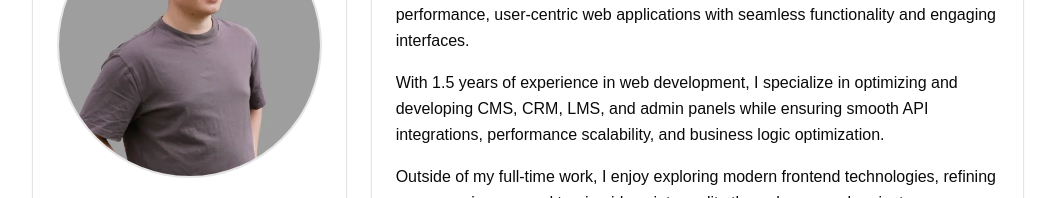
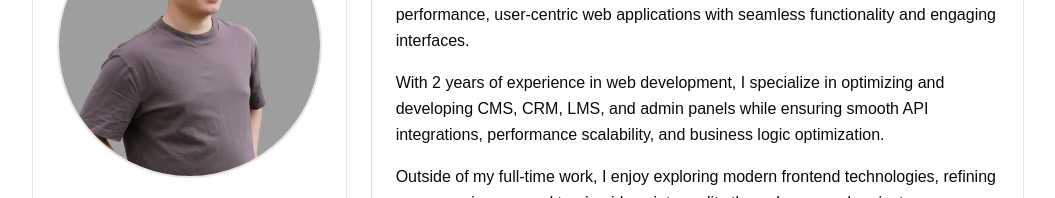
Before and after one commit to duythenights/duythenights_portfolio, a Next.js app: page / in a window 1280 px wide. Shown: the part 144-342 px from the top of the page, without its empty margins (112-1167 px from the left). Built offline with nearby package versions, Linux system fonts and the light colour scheme; what @radix-ui/themes would draw is missing.

Commit message:
feat: update about section

```diff
--- a/src/components/AboutMe.tsx
+++ b/src/components/AboutMe.tsx
@@ -28,7 +28,7 @@ export const AboutMe = () => {
           seamless functionality and engaging interfaces.
         </p>
         <p className="leading-relaxed mt-4">
-          With 1.5 years of experience in web development, I specialize in
+          With 2 years of experience in web development, I specialize in
           optimizing and developing CMS, CRM, LMS, and admin panels while
           ensuring smooth API integrations, performance scalability, and
           business logic optimization.
```
